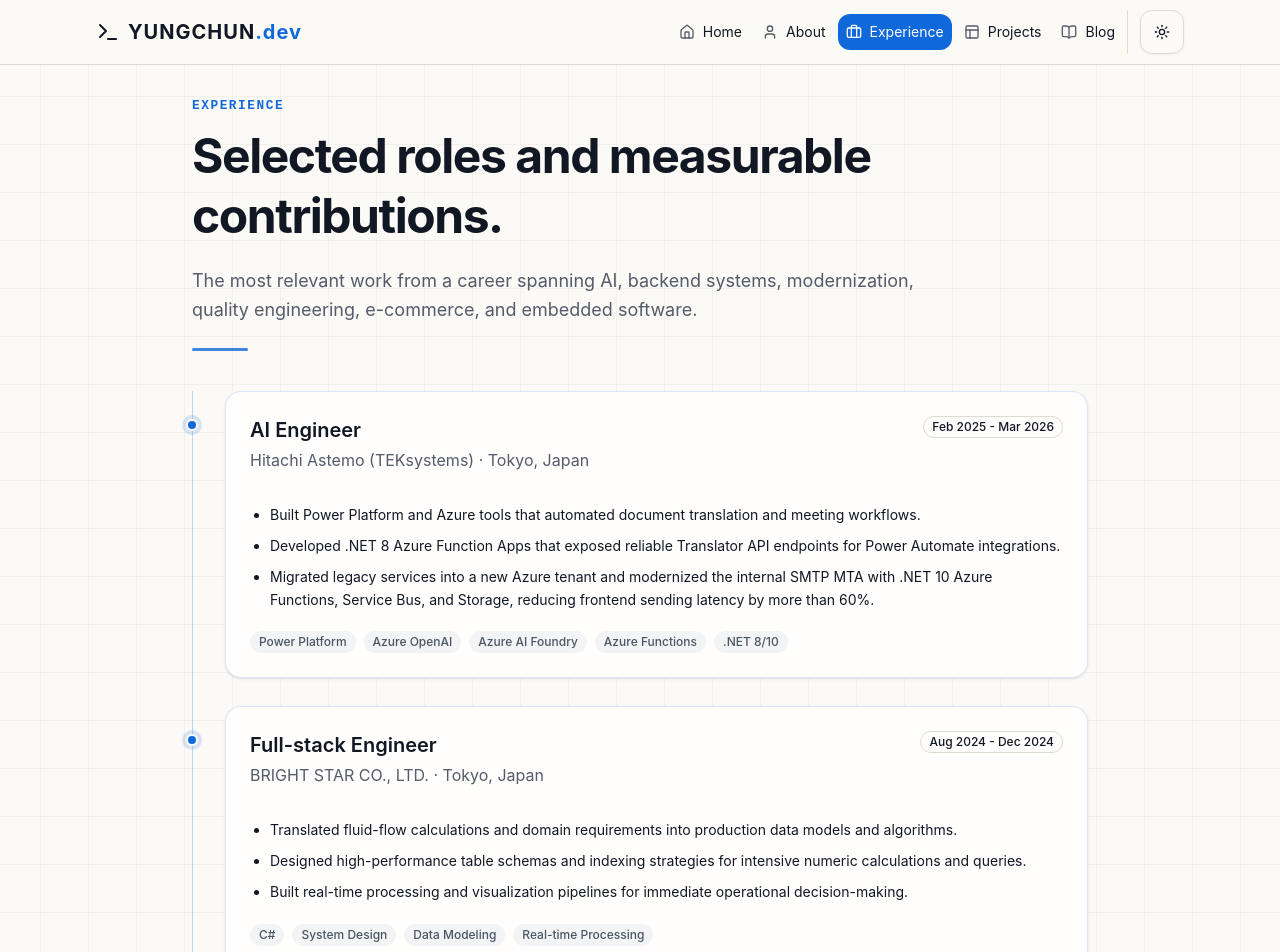
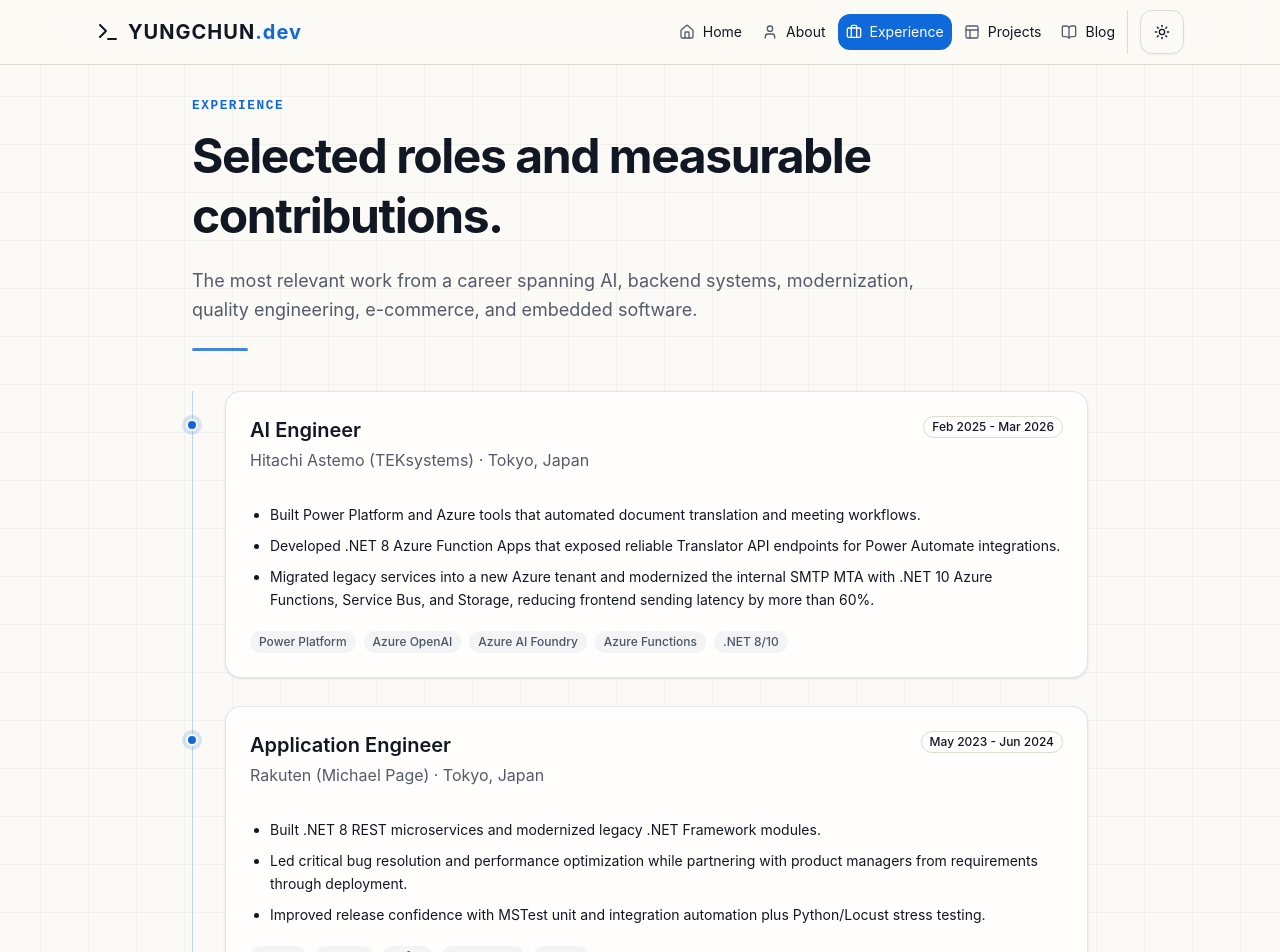
Before and after one commit to ken888686/ken888686.github.io, a Next.js app: page /experience in a window 1280 px wide. Shown: the top 952 px of the page. Built offline with nearby package versions, Linux system fonts and the light colour scheme.

Commit message:
docs: refine experience timeline
Remove the outdated Bright Star entry from the published experience content.

```diff
--- a/content/experience.ts
+++ b/content/experience.ts
@@ -25,24 +25,6 @@
       "Azure AI Foundry",
       "Azure Functions",
       ".NET 8/10",
-    ],
-    featured: true,
-  },
-  {
-    id: "full-stack-engineer-2024",
-    role: "Full-stack Engineer",
-    company: "BRIGHT STAR CO., LTD. · Tokyo, Japan",
-    period: "Aug 2024 - Dec 2024",
-    highlights: [
-      "Translated fluid-flow calculations and domain requirements into production data models and algorithms.",
-      "Designed high-performance table schemas and indexing strategies for intensive numeric calculations and queries.",
-      "Built real-time processing and visualization pipelines for immediate operational decision-making.",
-    ],
-    technologies: [
-      "C#",
-      "System Design",
-      "Data Modeling",
-      "Real-time Processing",
     ],
     featured: true,
   },
```
